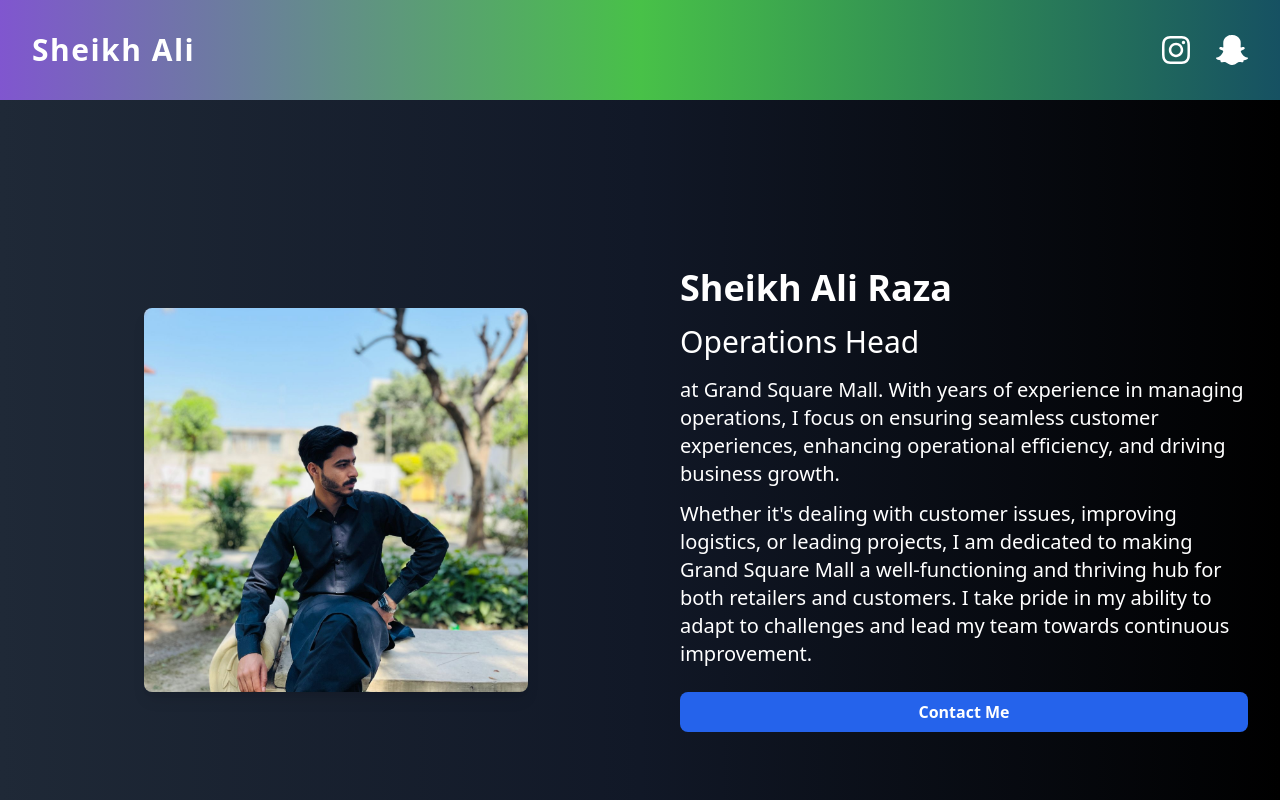
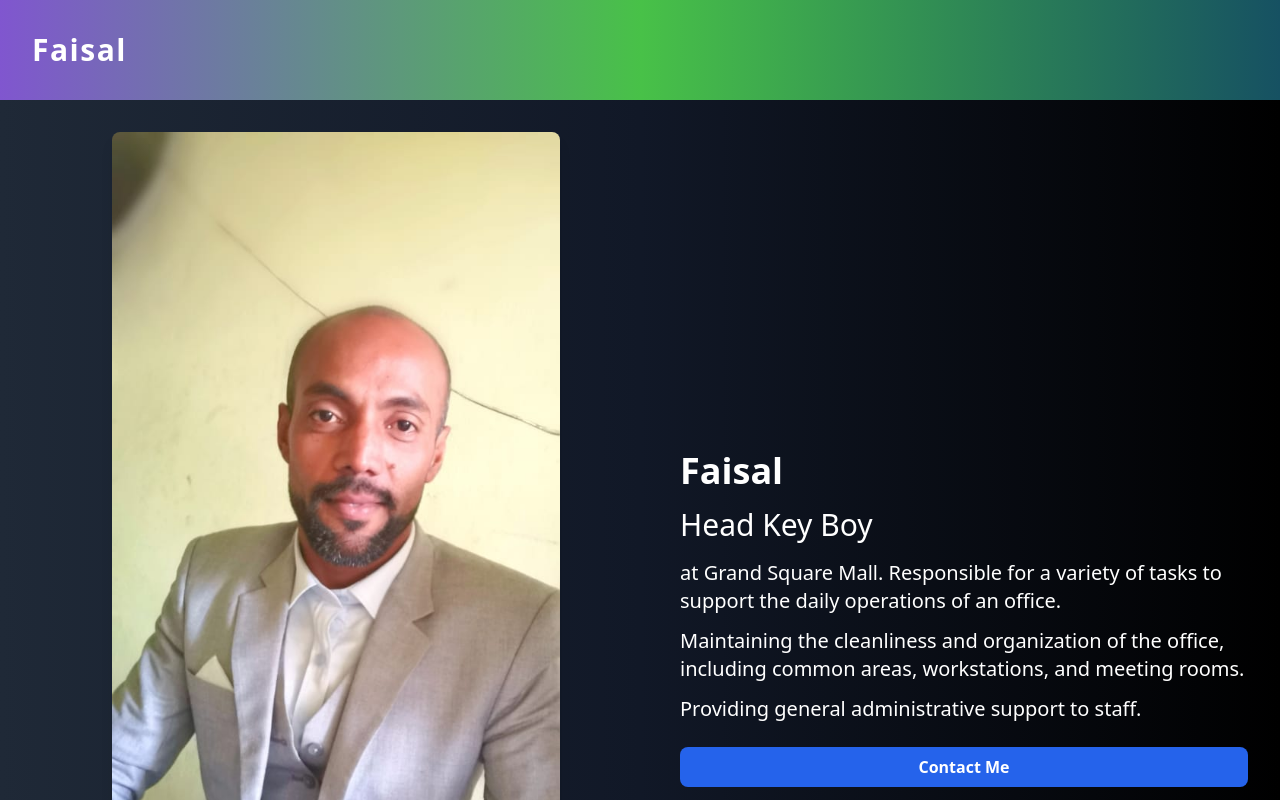
Before and after one commit to muhammad-hamza-liaqat/react-tailwindcss, a React (Vite) app: page / in a window 1280 px wide. Shown: the top 800 px of the page. Built offline with nearby package versions, Linux system fonts and the light colour scheme.

Commit message:
faisal changes

```diff
--- a/index.html
+++ b/index.html
@@ -6,7 +6,7 @@
     <meta name="viewport" content="width=device-width, initial-scale=1.0" />
 
     <!-- Title of the document -->
-    <title>Sheikh_Ali</title>
+    <title>Faisal</title>
 
     <!-- Favicon -->
     <link rel="icon" type="image/svg+xml" href="/vite.svg" />
--- a/src/components/Profile/Header.jsx
+++ b/src/components/Profile/Header.jsx
@@ -5,28 +5,8 @@ const Header = () => {
     return (
         <header className="bg-[linear-gradient(to_right,#8056cf,#48c148,#165162)] text-white p-6 md:p-8 flex flex-col md:flex-row justify-between items-center shadow-lg">
             <h1 className="text-2xl md:text-3xl font-bold tracking-wider mb-4 md:mb-0">
-                Sheikh Ali
+                Faisal
             </h1>
-            <div className="flex space-x-6">
-                {/* Instagram */}
-                <a
-                    href="https://www.instagram.com/shyk._.69/profilecard/?igsh=a3lnb2trYmxwNXBx"
-                    target="_blank"
-                    rel="noopener noreferrer"
-                    className="transform hover:scale-110 transition-transform duration-300 text-white hover:text-pink-800"
-                >
-                    <FaInstagram size={32} />
-                </a>
-                {/* Snapchat */}
-                <a
-                    href="https://snapchat.com/t/dX962wUK"
-                    target="_blank"
-                    rel="noopener noreferrer"
-                    className="transform hover:scale-110 transition-transform duration-300 text-white hover:text-yellow-300"
-                >
-                    <FaSnapchatGhost size={32} />
-                </a>
-            </div>
         </header>
     );
 };
--- a/src/components/Profile/Intoduction.jsx
+++ b/src/components/Profile/Intoduction.jsx
@@ -1,7 +1,7 @@
 import React, { useState } from 'react';
 import { Dialog } from '@headlessui/react';
-import Ali from "../../assets/images/Ali.jpeg";
-import { AttentionSeeker, Hinge, Rotate, Bounce } from 'react-awesome-reveal';
+import Faisal from "../../assets/images/Faisal.jpeg";  // Ensure this path is correct
+import { AttentionSeeker, Zoom, Flip, Bounce, Fade } from 'react-awesome-reveal';
 
 const Introduction = () => {
     const [isOpen, setIsOpen] = useState(false);
@@ -20,27 +20,24 @@ const Introduction = () => {
                 {/* Left Side - Image */}
                 <div className="w-full md:w-1/2 flex justify-center">
                     <img
-                        src={Ali}
-                        alt="_ali_image"
-                        className="rounded-lg shadow-lg w-72 h-72 md:w-96 md:h-96 object-cover"
+                        src={Faisal}
+                        alt="Key Boy Faisal"
+                        className="rounded-lg shadow-lg object-cover max-w-xs md:max-w-sm lg:max-w-md h-auto"  // Limiting the image size
                     />
                 </div>
 
                 {/* Right Side - Text */}
                 <div className="w-full md:w-1/2 mt-6 md:mt-0 md:pl-10 flex flex-col justify-center">
-                    <h2 className="text-3xl md:text-4xl font-bold mb-4">Sheikh Ali Raza</h2>
-                    <h2 className="text-2xl md:text-3xl font-normal mb-4">Operations Head</h2>
+                    <h2 className="text-3xl md:text-4xl font-bold mb-4">Faisal</h2>
+                    <h2 className="text-2xl md:text-3xl font-normal mb-4">Head Key Boy</h2>
                     <p className="text-lg md:text-xl font-light">
-                        at Grand Square Mall. With years of experience in managing operations,
-                        I focus on ensuring seamless customer experiences, enhancing operational
-                        efficiency, and driving business growth.
+                        at Grand Square Mall. Responsible for a variety of tasks to support the daily operations of an office.
                     </p>
                     <p className="mt-3 text-lg md:text-xl font-light">
-                        Whether it's dealing with customer issues, improving logistics, or
-                        leading projects, I am dedicated to making Grand Square Mall a
-                        well-functioning and thriving hub for both retailers and customers.
-                        I take pride in my ability to adapt to challenges and lead my team
-                        towards continuous improvement.
+                        Maintaining the cleanliness and organization of the office, including common areas, workstations, and meeting rooms.
+                    </p>
+                    <p className="mt-3 text-lg md:text-xl font-light">
+                        Providing general administrative support to staff.
                     </p>
 
                     {/* Contact Button */}
@@ -57,13 +54,14 @@ const Introduction = () => {
             <Dialog open={isOpen} onClose={closeModal} className="fixed z-50 inset-0 flex items-center justify-center p-4">
                 <div className="fixed inset-0 bg-black opacity-50" aria-hidden="true"></div>
 
-                {/* Combined crazy animations */}
-                <Rotate triggerOnce cascade>
-                    <AttentionSeeker effect="tada">
+                {/* New Animations */}
+                <Zoom triggerOnce>
+                    <Flip triggerOnce>
+                        <Fade triggerOnce>
                             <Bounce triggerOnce>
                                 <div className="relative bg-white rounded-lg shadow-lg p-6 max-w-sm mx-auto text-center">
                                     <Dialog.Title className="text-xl font-semibold text-gray-900">Contact Information</Dialog.Title>
-                                <p className="mt-4 text-lg font-medium text-gray-800">Phone: +92 322 4173109</p>
+                                    <p className="mt-4 text-lg font-medium text-gray-800">Phone: +92 345 4085920</p>
                                     <button
                                         className="mt-6 bg-red-600 hover:bg-red-700 text-white font-semibold py-2 px-4 rounded-lg"
                                         onClick={closeModal}
@@ -72,8 +70,9 @@ const Introduction = () => {
                                     </button>
                                 </div>
                             </Bounce>
-                    </AttentionSeeker>
-                </Rotate>
+                        </Fade>
+                    </Flip>
+                </Zoom>
             </Dialog>
         </>
     );
```
Also changed, not shown: src/assets/images/Ali.jpeg (deleted), src/assets/images/Faisal.jpeg (added). Lines whose indentation alone changed are shown as unchanged.
